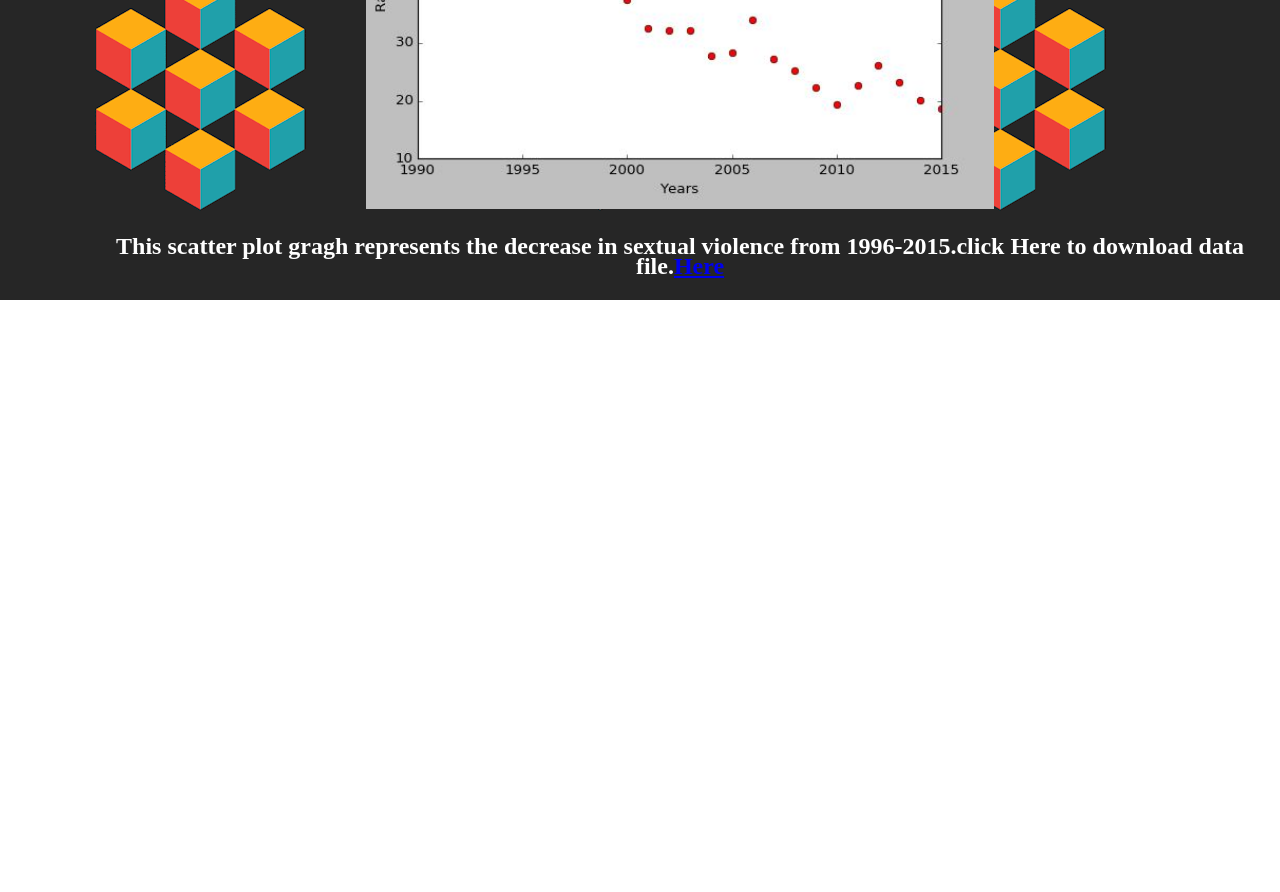
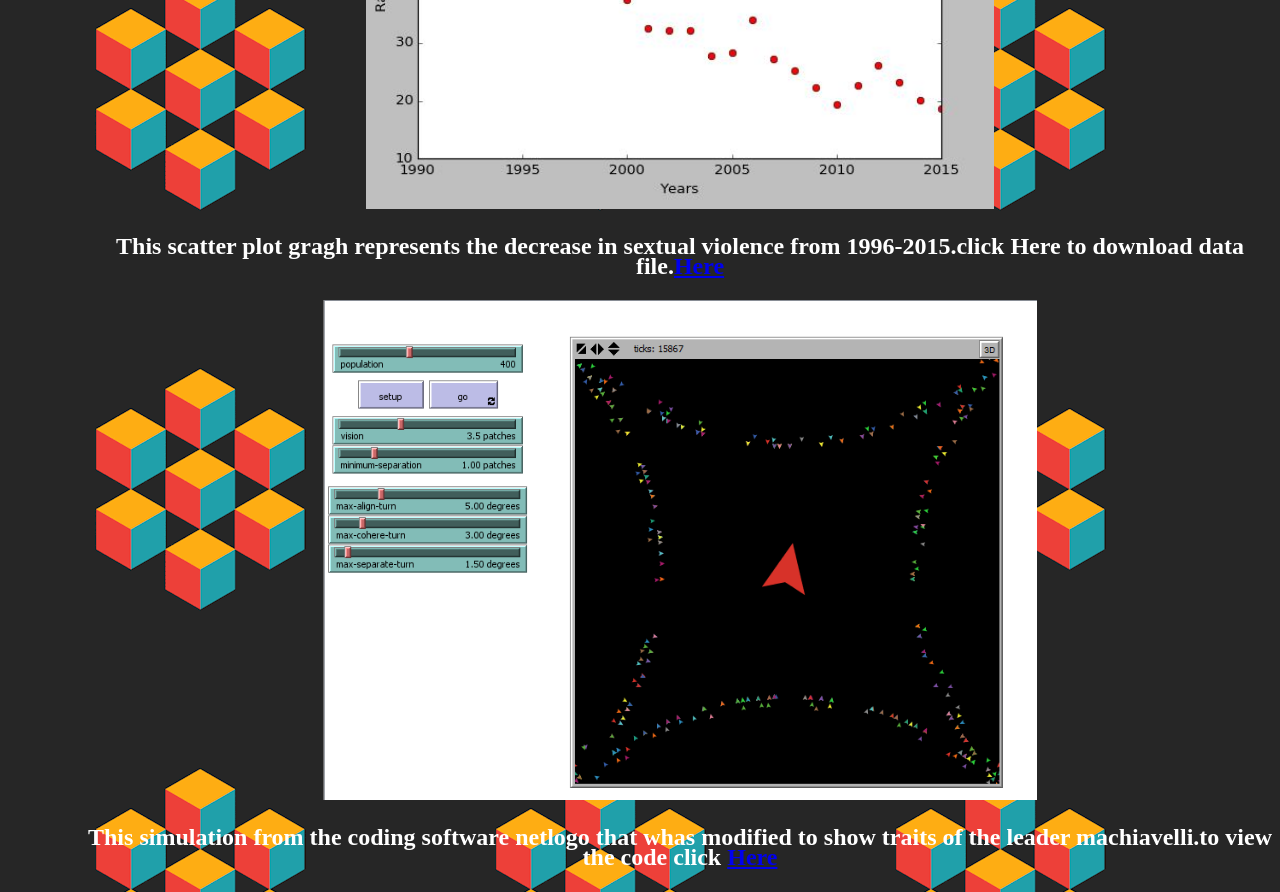
Before and after one commit to Mtrabert/Mtrabert.github.io, a plain HTML site: page portfolio/portfolio.html in a window 1280 px wide. Shown: the part 3311-4203 px from the top of the page. Before the commit the page ends 3611 px from the top, so only its background shows below. Drawn offline with Linux system fonts and the light colour scheme.

Commit message:
commit 2

```diff
--- a/portfolio/portfolio.html
+++ b/portfolio/portfolio.html
@@ -50,6 +50,12 @@
 		</a></img><center>
 		<p> This scatter plot gragh represents the decrease in sextual violence from 1996-2015.click Here to download data file.<a href = 'images/3.2.7 project data.zip'>Here</a><p>
 		<body background="images/120515.gif"
+	<ul>
+		<center><a href="images/4.2.3 netlogo leader simullation.zip">
+		<img src="images/netlogo.PNG" height="500">
+		</a></img><center>
+		<p> This simulation from the coding software netlogo that whas modified to show traits of the leader machiavelli.to view the code click <a href = 'images/4.2.3 netlogo leader simullation.zip'>Here</a><p>
+		<body background="images/120515.gif"
 
   </body>
 </html>
```
Also changed, not shown: portfolio/images/netlogo.PNG (added), 1 other file.
